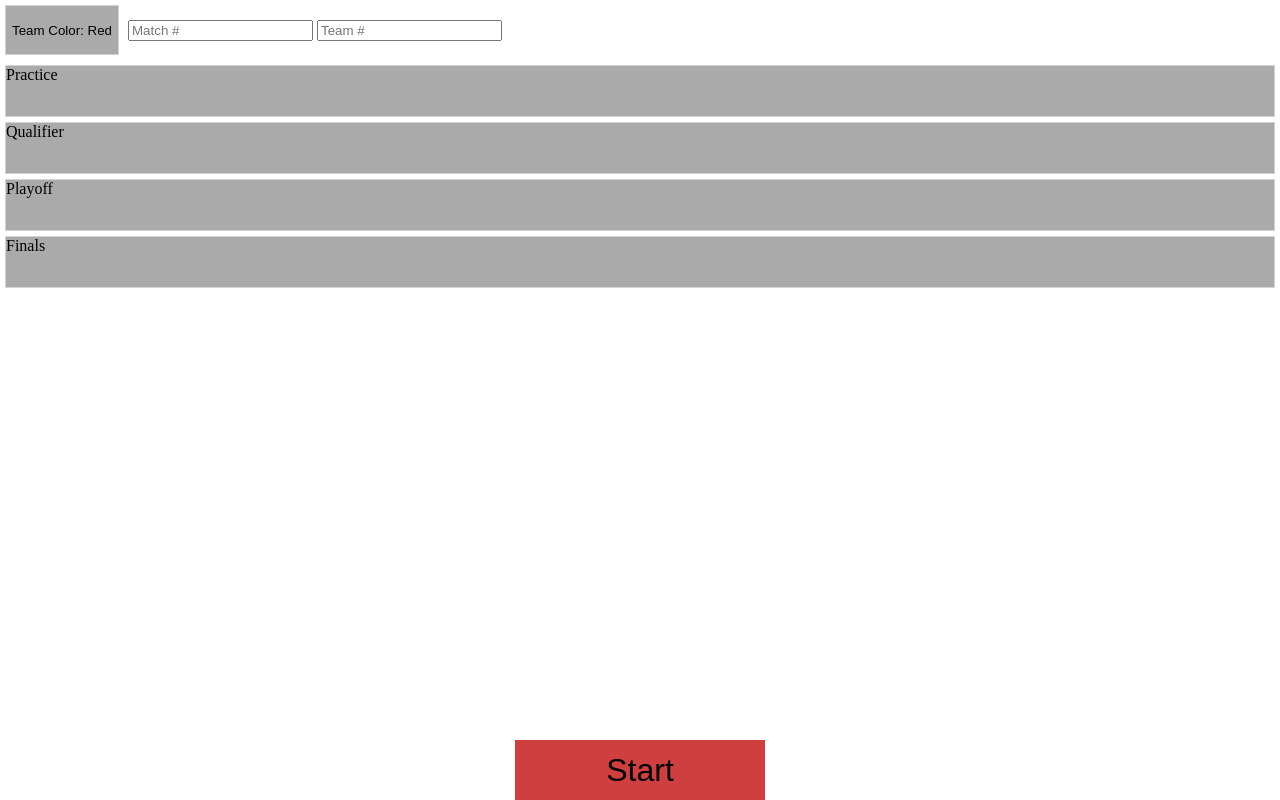
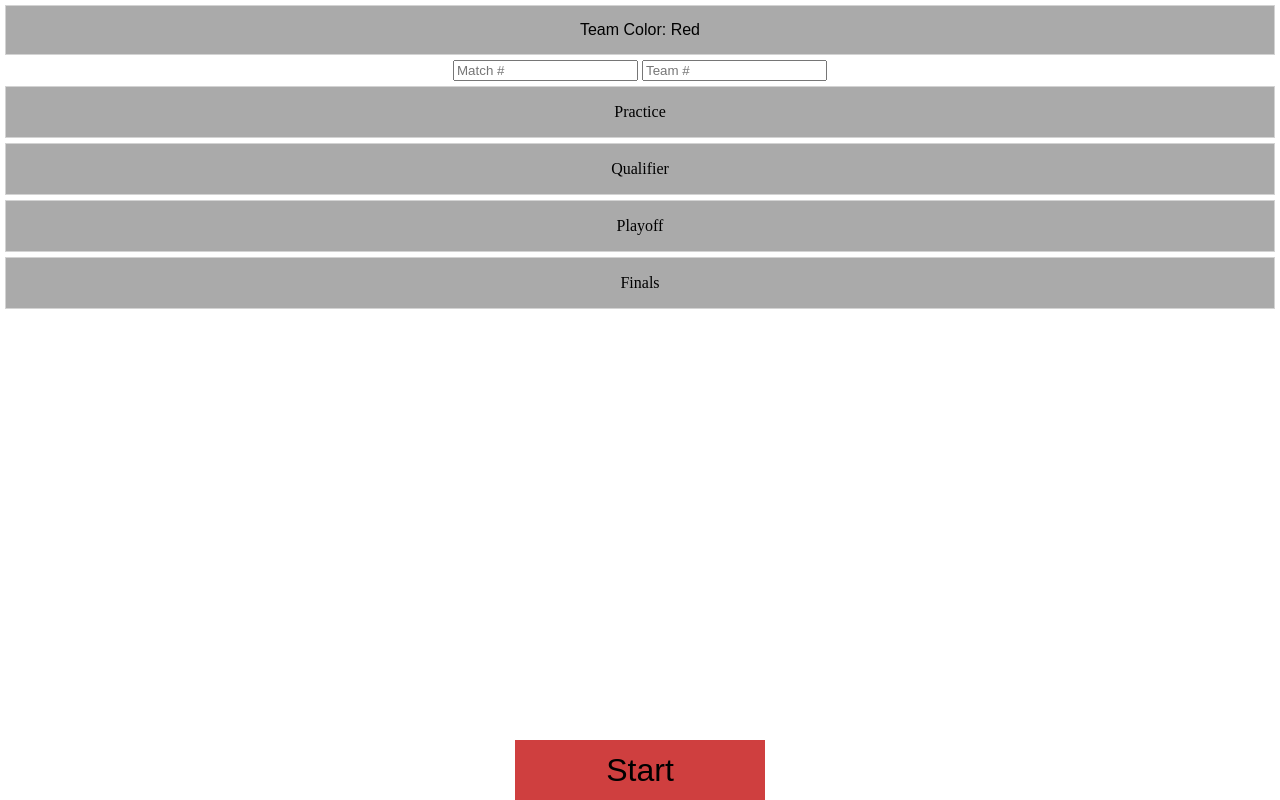
Before and after one commit to RdStudios9145/GRT-Scouting, a plain HTML site: page index.html in a window 1280 px wide. Drawn offline with Linux system fonts and the light colour scheme.

```diff
--- a/index.html
+++ b/index.html
@@ -85,12 +85,14 @@
         <label for="speaker_ad">SPEAKER</label>
       </div>
 
+      <div class="seperator"></div>
+
       <button class="makemiss" id="miss_ad" onclick="Action(mode.auton, action.shoot, { 'deposit': autonDepositLoc(), 'make': 'make' })">
-        MAKE</button>
+        MAKE</button><br />
       <button class="makemiss" id="miss_ad" onclick="Action(mode.auton, action.shoot, { 'deposit': autonDepositLoc(), 'make': 'miss' })">
-        MISS</button>
+        MISS</button><br />
 
-      <button id="proceed_deposit" onclick="Action(mode.auton, action.proceed, { 'ground_intake': true})">Proceed to Teleop Deposit</button>
+      <button id="proceed_deposit" onclick="Action(mode.auton, action.proceed, { 'ground_intake': true })">Proceed to Teleop Deposit</button>
     </div>
 
     <div class="section" id="teleop_deposit">
--- a/style.css
+++ b/style.css
@@ -7,6 +7,7 @@
   padding: 0;
   position: relative;
   height: 100%;
+  text-align: center;
 }
 
 button, div:has(> input[type="radio"]) {
@@ -29,6 +30,29 @@
 
 button:hover {
   border: 1px solid grey;
+}
+
+button, div:has(> label) {
+  text-align: center;
+  align-items: center;
+  justify-content: center;
+}
+
+div:has(> label) {
+  display: block flex;
+}
+
+button {
+  display: inline-flex;
+  width: calc(100% - 10px);
+  font-size: inherit;
+}
+
+.seperator {
+  height: 0;
+  width: calc(100% - 10px);
+  margin: 0px 5px;
+  border: 1px solid black;
 }
 
 .section {
--- a/utils.js
+++ b/utils.js
@@ -10,4 +10,4 @@
   document.querySelectorAll(query).forEach(callback);
 }
 
-document.querySelector("head").append((() => { let style = document.createElement("link"); style.rel = "stylesheet"; style.href = "style.css?" + Date.now(); console.log(style); return style; })());
+// document.querySelector("head").append((() => { let style = document.createElement("link"); style.rel = "stylesheet"; style.href = "style.css?" + Date.now(); console.log(style); return style; })());
```
